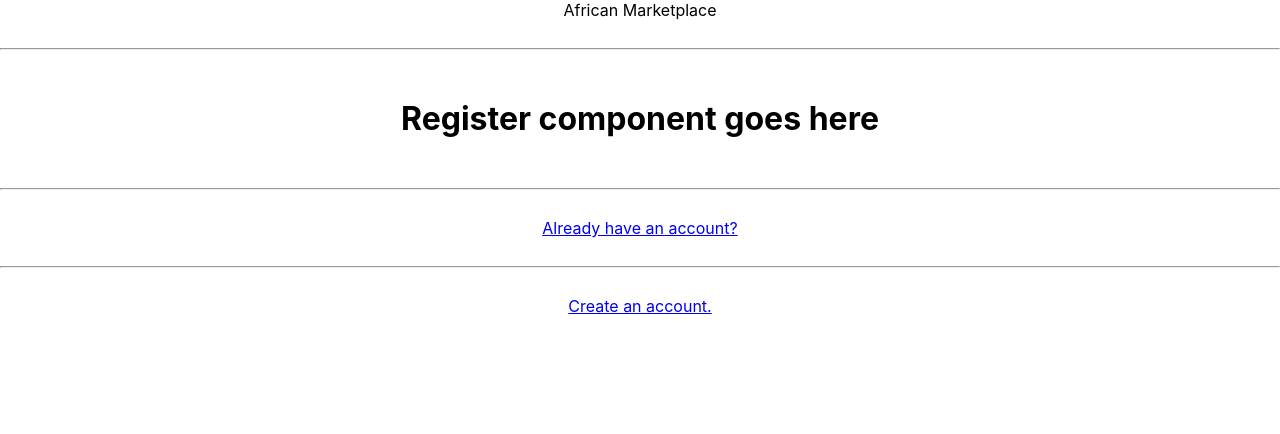
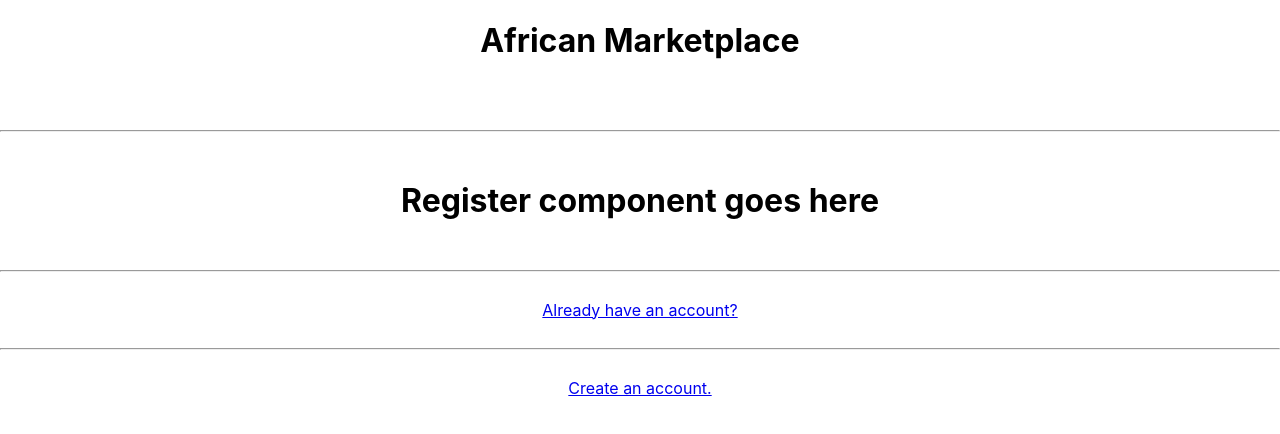
Before and after one commit to African-Marketplace-729/frontend, a React (Create React App) app: page / in a window 1280 px wide. Shown: the top 434 px of the page. Built offline with nearby package versions, Linux system fonts and the light colour scheme.

Commit message:
h1 title added

```diff
--- a/src/App.js
+++ b/src/App.js
@@ -9,7 +9,7 @@ import './App.css';
 function App() {
   return (
     <div className="App">
-      African Marketplace
+      <h1>African Marketplace</h1>
       {/* Delete <br> and <hr> when styling */}
       <br/><br/><hr/><br/>
       <Switch>
```
